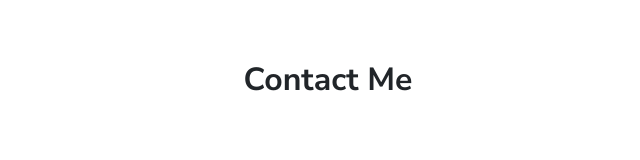
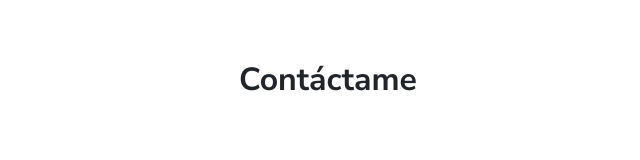
Before and after one commit to IsabelGaleano/portafolioLanding, a website: page public/portafolio.html in a window 1280 px wide. Shown: the part 3826-3986 px from the top of the page, 312-952 px from the left. Drawn offline with Linux system fonts and the light colour scheme.

Commit message:
Add fixed

```diff
--- a/public/portafolio.html
+++ b/public/portafolio.html
@@ -430,7 +430,7 @@
       <div class="section px-2 px-lg-4 pb-4 pt-5 mb-5" id="contact">
         <div class="container-narrow">
           <div class="text-center mb-5">
-            <h2 class="">Contact Me</h2>
+            <h2 class="">Contáctame</h2>
           </div>
           <div class="row" style="display: flex; justify-content: center;">
 
```
